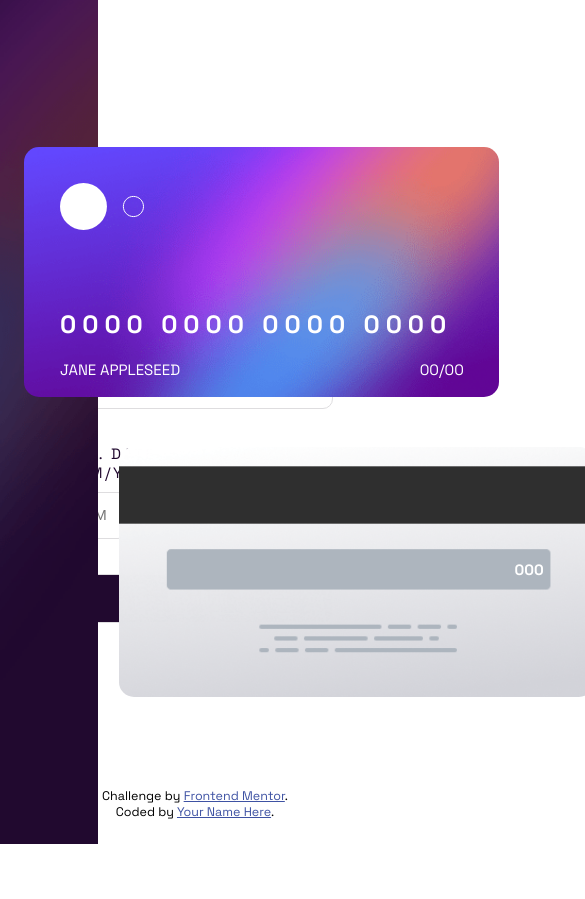
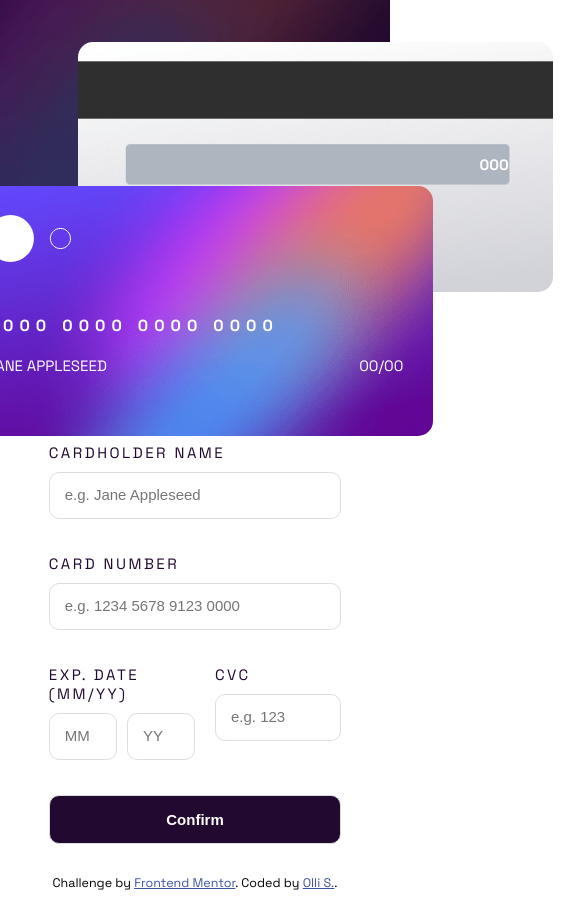
Before and after one commit to oschwill/interactive-cards, a React (Vite) app: page / in a window 390 px wide. Shown: the whole page, 585 px wide, since content can reach past the window. Before the commit the page ends 844 px from the top, so only its background shows below. Built offline with nearby package versions, Linux system fonts and the light colour scheme.

Commit message:
mobile version

```diff
--- a/src/components/footer/Footer.jsx
+++ b/src/components/footer/Footer.jsx
@@ -9,7 +9,7 @@ const Footer = () => {
         <a href="https://www.frontendmentor.io?ref=challenge" target="_blank" rel="noreferrer">
           Frontend Mentor
         </a>
-        . Coded by <a href="#">Your Name Here</a>.
+        . Coded by <a href="#">Olli S.</a>.
       </div>
     </footer>
   );
--- a/src/index.css
+++ b/src/index.css
@@ -0,0 +1,118 @@
+@media (max-width: 1600px) {
+  main .input {
+    justify-content: flex-end;
+  }
+}
+
+@media (max-width: 1300px) {
+  .output .images .card-back {
+    width: 350px;
+    height: 200px;
+  }
+
+  .output .images {
+    left: 15%;
+  }
+
+  .output .images .front-card img {
+    margin-bottom: 50px;
+  }
+
+  .output .images .front-card h2 {
+    font-size: 1.6rem;
+  }
+}
+
+@media (max-width: 1200px) {
+  input {
+    width: 65%;
+  }
+
+  .input .form .date-cvc {
+    width: 65%;
+  }
+
+  .input .form {
+    margin-right: -100px;
+  }
+}
+
+@media (max-width: 1000px) {
+  .output .images .back-card {
+    left: 0;
+  }
+}
+
+@media (max-width: 940px) {
+  main {
+    flex-direction: column;
+    margin-bottom: 10%;
+  }
+
+  main .output {
+    position: inherit;
+    width: 100%;
+    height: 400px;
+  }
+
+  main .output .images {
+    position: inherit;
+  }
+
+  main .input {
+    width: 100%;
+    justify-content: center;
+    margin-top: 50px;
+  }
+
+  main .input .form {
+    width: 75%;
+    margin-right: 0;
+  }
+
+  footer .attribution {
+    position: relative;
+    width: 100%;
+    bottom: 0;
+  }
+
+  input {
+    width: 100%;
+  }
+
+  .input .form .date-cvc {
+    width: 100%;
+  }
+}
+
+@media (max-width: 600px) {
+  main .output .images {
+    display: flex;
+    flex-direction: column;
+    justify-content: center;
+    align-items: center;
+  }
+
+  .output .images .card-back {
+    position: absolute;
+  }
+
+  .output .images .back-card {
+    z-index: 1;
+    top: 5%;
+  }
+
+  .output .images .front-card {
+    z-index: 10;
+    top: 22%;
+  }
+
+  .output .images .card-back {
+    width: 475px;
+    height: 250px;
+  }
+
+  main .input {
+    margin-top: 100px;
+  }
+}
```
